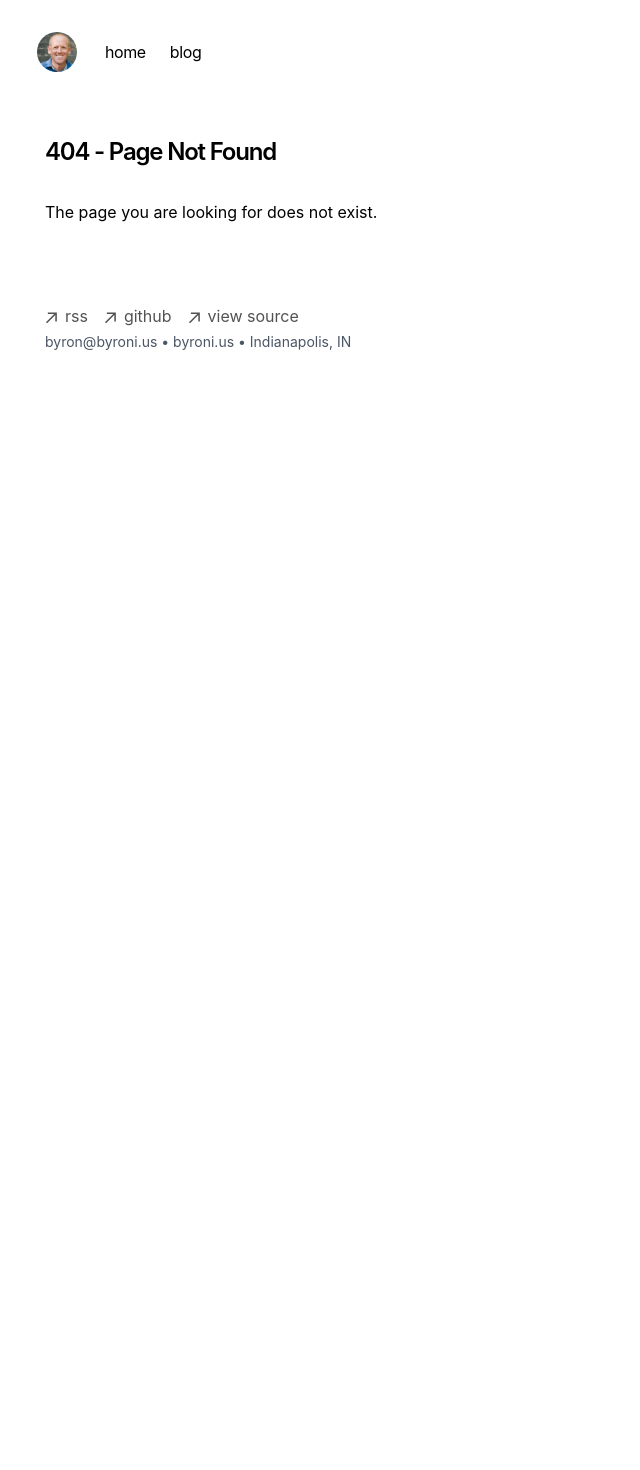
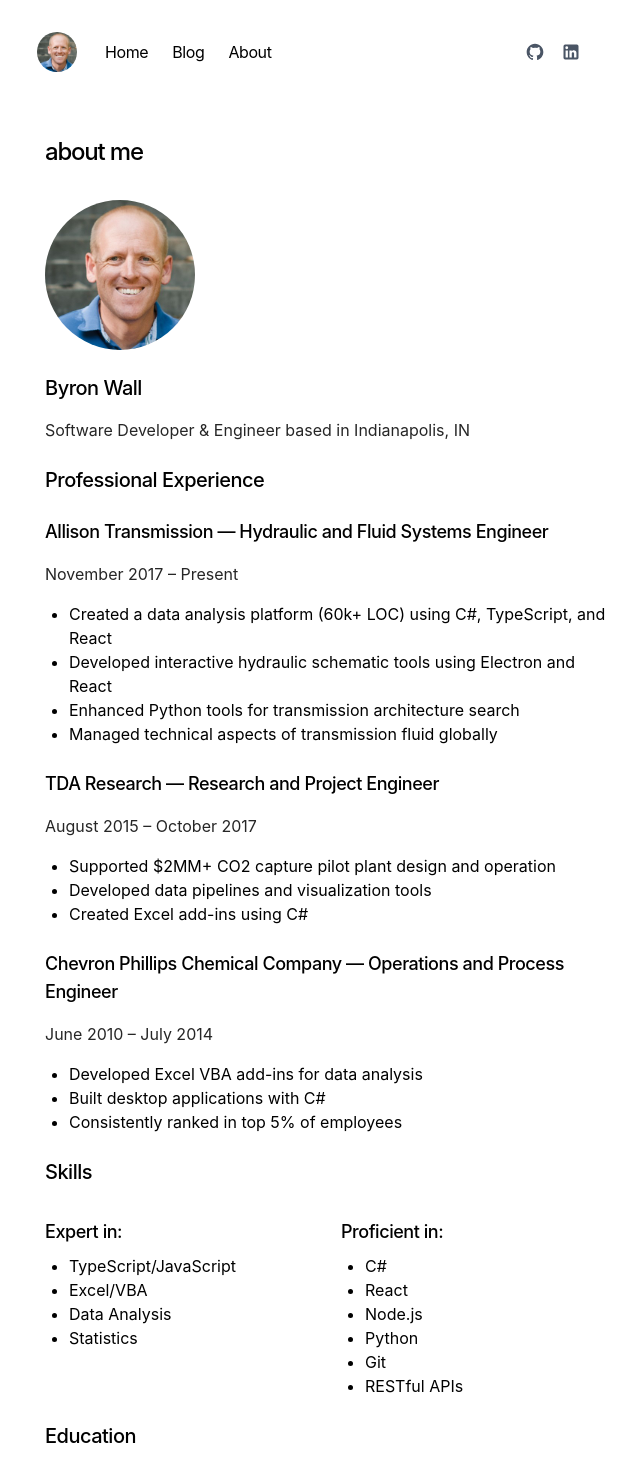
Before and after one commit to byronwall/wall-portfolio, a Next.js app: page /about in a window 1280 px wide. Before the commit this address had no page. Shown: the top 1470 px of the page, without its empty margins (307-947 px from the left). Before the commit the page ends 800 px from the top, so only its background shows below. Built offline with nearby package versions, Linux system fonts and the light colour scheme.

Commit message:
Refactor footer and navbar with centralized social links

```diff
--- /dev/null
+++ b/app/about/page.tsx
@@ -0,0 +1,90 @@
+import Image from "next/image";
+
+export default function AboutPage() {
+  return (
+    <section>
+      <h1 className="font-medium text-2xl mb-8 tracking-tighter">about me</h1>
+      <div className="prose prose-neutral dark:prose-invert">
+        <div className="mb-8">
+          <Image
+            src="/byron-wall-2024.jpeg"
+            alt="Byron Wall"
+            width={150}
+            height={150}
+            className="rounded-full"
+            priority
+          />
+        </div>
+
+        <h2>Byron Wall</h2>
+        <p className="mb-8">
+          Software Developer & Engineer based in Indianapolis, IN
+        </p>
+
+        <h3>Professional Experience</h3>
+
+        <h4>Allison Transmission — Hydraulic and Fluid Systems Engineer</h4>
+        <p>November 2017 – Present</p>
+        <ul>
+          <li>
+            Created a data analysis platform (60k+ LOC) using C#, TypeScript,
+            and React
+          </li>
+          <li>
+            Developed interactive hydraulic schematic tools using Electron and
+            React
+          </li>
+          <li>Enhanced Python tools for transmission architecture search</li>
+          <li>Managed technical aspects of transmission fluid globally</li>
+        </ul>
+
+        <h4>TDA Research — Research and Project Engineer</h4>
+        <p>August 2015 – October 2017</p>
+        <ul>
+          <li>Supported $2MM+ CO2 capture pilot plant design and operation</li>
+          <li>Developed data pipelines and visualization tools</li>
+          <li>Created Excel add-ins using C#</li>
+        </ul>
+
+        <h4>
+          Chevron Phillips Chemical Company — Operations and Process Engineer
+        </h4>
+        <p>June 2010 – July 2014</p>
+        <ul>
+          <li>Developed Excel VBA add-ins for data analysis</li>
+          <li>Built desktop applications with C#</li>
+          <li>Consistently ranked in top 5% of employees</li>
+        </ul>
+
+        <h3>Skills</h3>
+        <div className="grid grid-cols-1 md:grid-cols-2 gap-4">
+          <div>
+            <h4>Expert in:</h4>
+            <ul>
+              <li>TypeScript/JavaScript</li>
+              <li>Excel/VBA</li>
+              <li>Data Analysis</li>
+              <li>Statistics</li>
+            </ul>
+          </div>
+          <div>
+            <h4>Proficient in:</h4>
+            <ul>
+              <li>C#</li>
+              <li>React</li>
+              <li>Node.js</li>
+              <li>Python</li>
+              <li>Git</li>
+              <li>RESTful APIs</li>
+            </ul>
+          </div>
+        </div>
+
+        <h3>Education</h3>
+        <h4>Purdue University</h4>
+        <p>Bachelor of Science in Chemical Engineering</p>
+        <p>GPA: 3.97/4.00</p>
+      </div>
+    </section>
+  );
+}
--- a/app/components/footer.tsx
+++ b/app/components/footer.tsx
@@ -1,78 +1,30 @@
-function ArrowIcon() {
+import { socialLinks } from "../data/site-links";
+
+export function Footer() {
   return (
-    <svg
-      width="12"
-      height="12"
-      viewBox="0 0 12 12"
-      fill="none"
-      xmlns="http://www.w3.org/2000/svg"
-    >
-      <path
-        d="M2.07102 11.3494L0.963068 10.2415L9.2017 1.98864H2.83807L2.85227 0.454545H11.8438V9.46023H10.2955L10.3097 3.09659L2.07102 11.3494Z"
-        fill="currentColor"
-      />
-    </svg>
-  );
-}
-
-export default function Footer() {
-  return (
-    <footer className="mt-8 pb-8">
-      <ul className="font-sm mt-8 flex flex-col space-x-0 space-y-2 text-neutral-600 md:flex-row md:space-x-4 md:space-y-0 dark:text-neutral-300">
-        <li>
+    <footer className="mt-8 border-t py-8">
+      <div className="container mx-auto px-4">
+        <div className="flex flex-col items-center justify-center space-y-4">
+          <div className="flex flex-wrap justify-center gap-6">
+            {socialLinks.map(({ href, label, Icon }) => (
               <a
-            className="flex items-center transition-all hover:text-neutral-800 dark:hover:text-neutral-100"
-            rel="noopener noreferrer"
-            target="_blank"
-            href="/rss"
-          >
-            <ArrowIcon />
-            <p className="ml-2 h-7">rss</p>
-          </a>
-        </li>
-        <li>
-          <a
-            className="flex items-center transition-all hover:text-neutral-800 dark:hover:text-neutral-100"
-            rel="noopener noreferrer"
-            target="_blank"
-            href="https://github.com/byronwall"
-          >
-            <ArrowIcon />
-            <p className="ml-2 h-7">github</p>
-          </a>
-        </li>
-        <li>
-          <a
-            className="flex items-center transition-all hover:text-neutral-800 dark:hover:text-neutral-100"
-            rel="noopener noreferrer"
-            target="_blank"
-            href="https://vercel.com/templates/next.js/portfolio-starter-kit"
-          >
-            <ArrowIcon />
-            <p className="ml-2 h-7">view source</p>
-          </a>
-        </li>
-      </ul>
-
-      <p className="text-sm text-gray-600 dark:text-gray-400">
-        <a
-          href="mailto:byron@byroni.us"
-          className="hover:text-gray-800 dark:hover:text-gray-200"
-        >
-          byron@byroni.us
-        </a>
-        {" • "}
-        <a
-          href="https://byroni.us"
+                key={href}
+                href={href}
+                className="text-gray-600 hover:text-gray-900 transition-colors"
                 target="_blank"
                 rel="noopener noreferrer"
-          className="hover:text-gray-800 dark:hover:text-gray-200"
+                title={label}
               >
-          byroni.us
+                {Icon && <Icon className="w-6 h-6" />}
+                <span className="sr-only">{label}</span>
               </a>
-        {" • "}
-        <span>Indianapolis, IN</span>
+            ))}
+          </div>
+          <p className="text-sm text-gray-600">
+            © {new Date().getFullYear()} Byron Wall
           </p>
+        </div>
+      </div>
     </footer>
   );
 }
--- a/app/components/nav.tsx
+++ b/app/components/nav.tsx
@@ -1,9 +1,14 @@
 import Link from "next/link";
 import Image from "next/image";
+import { SocialIcons } from "./social-icons";
+import { mainNavLinks, socialLinks } from "../data/site-links";
 
 const navItems = {
   "/": {
     name: "home",
+  },
+  "/about": {
+    name: "about",
   },
   "/blog": {
     name: "blog",
@@ -15,10 +20,11 @@
     <aside className="-ml-[8px] mb-16 tracking-tight">
       <div className="lg:sticky lg:top-20">
         <nav
-          className="flex flex-row items-start relative px-0 pb-0 fade md:overflow-auto scroll-pr-6 md:relative"
+          className="w-full flex flex-row items-start relative px-0 pb-0 fade md:overflow-auto scroll-pr-6 md:relative"
           id="nav"
         >
-          <div className="flex flex-row items-center space-x-0 pr-10">
+          <div className="w-full flex flex-row items-center space-x-0 pr-10 justify-between">
+            <div className="flex flex-row items-center space-x-0">
               <Link href="/" className="flex items-center mr-4">
                 <Image
                   src="/byron-wall-2024.jpeg"
@@ -29,17 +35,33 @@
                   priority
                 />
               </Link>
-            {Object.entries(navItems).map(([path, { name }]) => {
-              return (
+              {mainNavLinks.map((link) => (
                 <Link
-                  key={path}
-                  href={path}
+                  key={link.href}
+                  href={link.href}
                   className="transition-all hover:text-neutral-800 dark:hover:text-neutral-200 flex align-middle relative py-1 px-2 m-1"
                 >
-                  {name}
+                  {link.label}
                 </Link>
-              );
-            })}
+              ))}
+            </div>
+            <div className="flex items-center space-x-4 ml-4">
+              {socialLinks
+                .filter((link) => link.shouldShowInNav)
+                .map(({ href, label, Icon }) => (
+                  <Link
+                    key={label}
+                    href={href}
+                    className="text-gray-600 hover:text-gray-900 transition-colors"
+                    target="_blank"
+                    rel="noopener noreferrer"
+                    title={label}
+                  >
+                    {Icon && <Icon className="w-5 h-5" />}
+                    <span className="sr-only">{label}</span>
+                  </Link>
+                ))}
+            </div>
           </div>
         </nav>
       </div>
--- /dev/null
+++ b/app/components/social-icons.tsx
@@ -0,0 +1,42 @@
+export const SocialIcons = {
+  GitHub: (props: React.SVGProps<SVGSVGElement>) => (
+    <svg viewBox="0 0 24 24" width="24" height="24" {...props}>
+      <path
+        fill="currentColor"
+        d="M12 2C6.477 2 2 6.477 2 12c0 4.42 2.865 8.17 6.839 9.49.5.092.682-.217.682-.482 0-.237-.008-.866-.013-1.7-2.782.604-3.369-1.34-3.369-1.34-.454-1.156-1.11-1.464-1.11-1.464-.908-.62.069-.608.069-.608 1.003.07 1.531 1.03 1.531 1.03.892 1.529 2.341 1.087 2.91.832.092-.647.35-1.088.636-1.338-2.22-.253-4.555-1.11-4.555-4.943 0-1.091.39-1.984 1.029-2.683-.103-.253-.446-1.27.098-2.647 0 0 .84-.269 2.75 1.025A9.564 9.564 0 0112 6.844c.85.004 1.705.115 2.504.337 1.909-1.294 2.747-1.025 2.747-1.025.546 1.377.203 2.394.1 2.647.64.699 1.028 1.592 1.028 2.683 0 3.842-2.339 4.687-4.566 4.935.359.309.678.919.678 1.852 0 1.336-.012 2.415-.012 2.743 0 .267.18.578.688.48C19.138 20.167 22 16.418 22 12c0-5.523-4.477-10-10-10z"
+      />
+    </svg>
+  ),
+  LinkedIn: (props: React.SVGProps<SVGSVGElement>) => (
+    <svg viewBox="0 0 24 24" width="24" height="24" {...props}>
+      <path
+        fill="currentColor"
+        d="M19 3a2 2 0 012 2v14a2 2 0 01-2 2H5a2 2 0 01-2-2V5a2 2 0 012-2h14m-.5 15.5v-5.3a3.26 3.26 0 00-3.26-3.26c-.85 0-1.84.52-2.32 1.3v-1.11h-2.79v8.37h2.79v-4.93c0-.77.62-1.4 1.39-1.4a1.4 1.4 0 011.4 1.4v4.93h2.79M6.88 8.56a1.68 1.68 0 001.68-1.68c0-.93-.75-1.69-1.68-1.69a1.69 1.69 0 00-1.69 1.69c0 .93.76 1.68 1.69 1.68m1.39 9.94v-8.37H5.5v8.37h2.77z"
+      />
+    </svg>
+  ),
+  YouTube: (props: React.SVGProps<SVGSVGElement>) => (
+    <svg viewBox="0 0 24 24" width="24" height="24" {...props}>
+      <path
+        fill="currentColor"
+        d="M23.498 6.186a3.016 3.016 0 0 0-2.122-2.136C19.505 3.545 12 3.545 12 3.545s-7.505 0-9.377.505A3.017 3.017 0 0 0 .502 6.186C0 8.07 0 12 0 12s0 3.93.502 5.814a3.016 3.016 0 0 0 2.122 2.136c1.871.505 9.376.505 9.376.505s7.505 0 9.377-.505a3.015 3.015 0 0 0 2.122-2.136C24 15.93 24 12 24 12s0-3.93-.502-5.814zM9.545 15.568V8.432L15.818 12l-6.273 3.568z"
+      />
+    </svg>
+  ),
+  Twitter: (props: React.SVGProps<SVGSVGElement>) => (
+    <svg viewBox="0 0 24 24" width="24" height="24" {...props}>
+      <path
+        fill="currentColor"
+        d="M18.244 2.25h3.308l-7.227 8.26 8.502 11.24H16.17l-5.214-6.817L4.99 21.75H1.68l7.73-8.835L1.254 2.25H8.08l4.713 6.231zm-1.161 17.52h1.833L7.084 4.126H5.117z"
+      />
+    </svg>
+  ),
+  Email: (props: React.SVGProps<SVGSVGElement>) => (
+    <svg viewBox="0 0 24 24" width="24" height="24" {...props}>
+      <path
+        fill="currentColor"
+        d="M20 4H4c-1.1 0-1.99.9-1.99 2L2 18c0 1.1.9 2 2 2h16c1.1 0 2-.9 2-2V6c0-1.1-.9-2-2-2zm0 4l-8 5-8-5V6l8 5 8-5v2z"
+      />
+    </svg>
+  ),
+};
--- /dev/null
+++ b/app/data/site-links.ts
@@ -0,0 +1,50 @@
+import { SocialIcons } from "../components/social-icons";
+
+export interface SiteLink {
+  href: string;
+  label: string;
+  external?: boolean;
+  Icon?: React.ComponentType<{ className?: string }>;
+  shouldShowInNav?: boolean;
+}
+
+export const mainNavLinks: SiteLink[] = [
+  { href: "/", label: "Home" },
+  { href: "/blog", label: "Blog" },
+  { href: "/about", label: "About" },
+];
+
+export const socialLinks: SiteLink[] = [
+  {
+    href: "https://github.com/byronwall",
+    label: "GitHub",
+    external: true,
+    Icon: SocialIcons.GitHub,
+    shouldShowInNav: true,
+  },
+  {
+    href: "https://www.linkedin.com/in/byronwall/",
+    label: "LinkedIn",
+    external: true,
+    Icon: SocialIcons.LinkedIn,
+    shouldShowInNav: true,
+  },
+  {
+    href: "https://x.com/byronwall",
+    label: "Twitter",
+    external: true,
+    Icon: SocialIcons.Twitter,
+  },
+  {
+    href: "https://www.youtube.com/@byronwalld",
+    label: "YouTube",
+    external: true,
+    Icon: SocialIcons.YouTube,
+  },
+  {
+    href: "mailto:byron@byroni.us",
+    label: "Email",
+    external: true,
+    Icon: SocialIcons.Email,
+  },
+];
--- a/app/layout.tsx
+++ b/app/layout.tsx
@@ -5,7 +5,7 @@
 import { Navbar } from "./components/nav";
 import { Analytics } from "@vercel/analytics/react";
 import { SpeedInsights } from "@vercel/speed-insights/next";
-import Footer from "./components/footer";
+import { Footer } from "./components/footer";
 import { baseUrl } from "./sitemap";
 
 export const metadata: Metadata = {
```
Also changed, not shown: 1 other file (tests, documents, lock files or other folders). Lines whose indentation alone changed are shown as unchanged.
